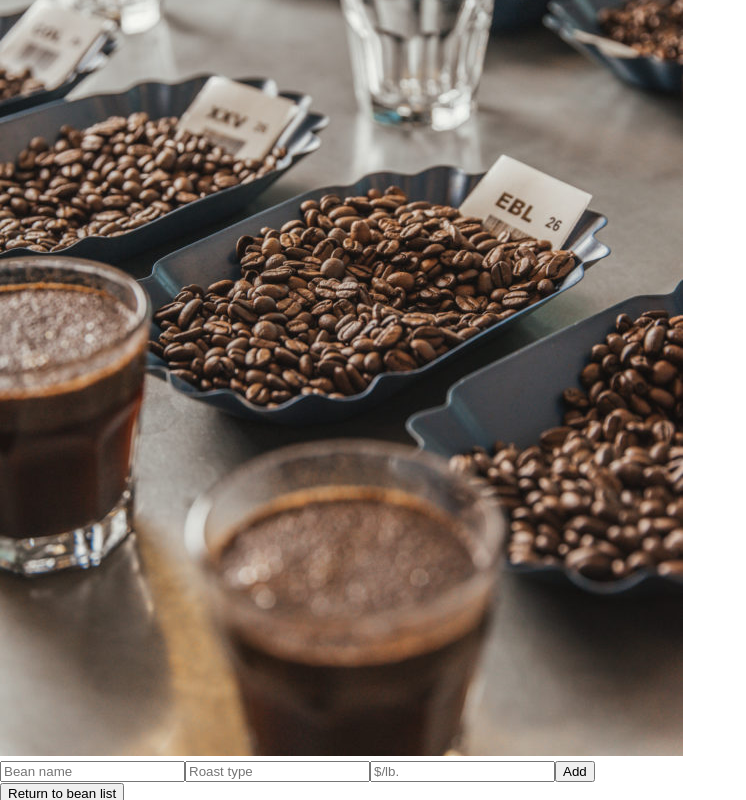
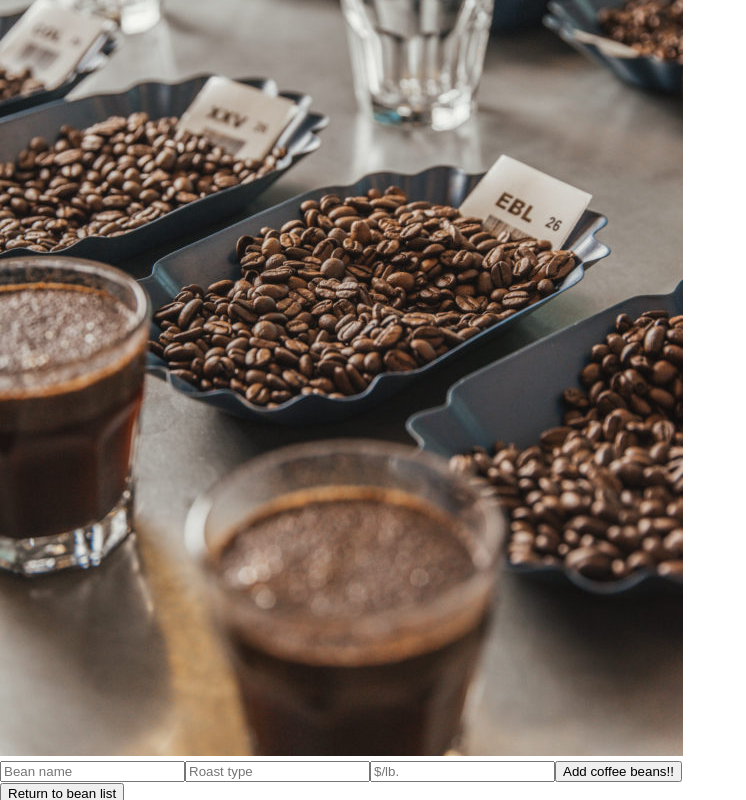
Before and after one commit to ian-bravo/coffee-bean-inventory-tracker, a React (Create React App) app: page / in a window 1280 px wide. Both pictures are taken after a click on the button "Add your beans!!!". Shown: the part 350-1150 px from the top of the page, without its empty margins (0-746 px from the left). Built offline with nearby package versions, Linux system fonts and the light colour scheme.

Commit message:
refactor form

```diff
--- a/src/components/NewBeanForm.js
+++ b/src/components/NewBeanForm.js
@@ -1,6 +1,7 @@
 import React from "react";
 import PropTypes from "prop-types";
 import { v4 } from 'uuid';
+import ReusableForm from "./ReusableForm";
 
 function NewBeanForm(props){
 
@@ -16,21 +17,9 @@
 
   return (
     <React.Fragment>
-      <form onSubmit={handleNewBeanFormSubmission}>
-        <input
-          type='text'
-          name='name'
-          placeholder='Bean name' />
-        <input
-          type='text'
-          name='roast'
-          placeholder='Roast type' />
-        <input
-          type='text'
-          name='price'
-          placeholder='$/lb.' />
-        <button type='submit'>Add</button>
-      </form>
+      <ReusableForm
+        formSubmissionHandler={handleNewBeanFormSubmission}
+        buttonText="Add coffee beans!!" />
     </React.Fragment>
   );
 }
--- /dev/null
+++ b/src/components/ReusableForm.js
@@ -0,0 +1,31 @@
+import React from "react";
+import PropTypes from "prop-types";
+
+function ReusableForm(props) {
+  return (
+    <React.Fragment>
+      <form onSubmit={props.formSubmissionHandler}>
+      <input
+          type='text'
+          name='name'
+          placeholder='Bean name' />
+        <input
+          type='text'
+          name='roast'
+          placeholder='Roast type' />
+        <input
+          type='text'
+          name='price'
+          placeholder='$/lb.' />
+        <button type='submit'>{props.buttonText}</button>
+      </form>
+    </React.Fragment>
+  );
+}
+
+ReusableForm.propTypes = {
+  formSubmissionHandler: PropTypes.func,
+  buttonText: PropTypes.string
+};
+
+export default ReusableForm;
```
